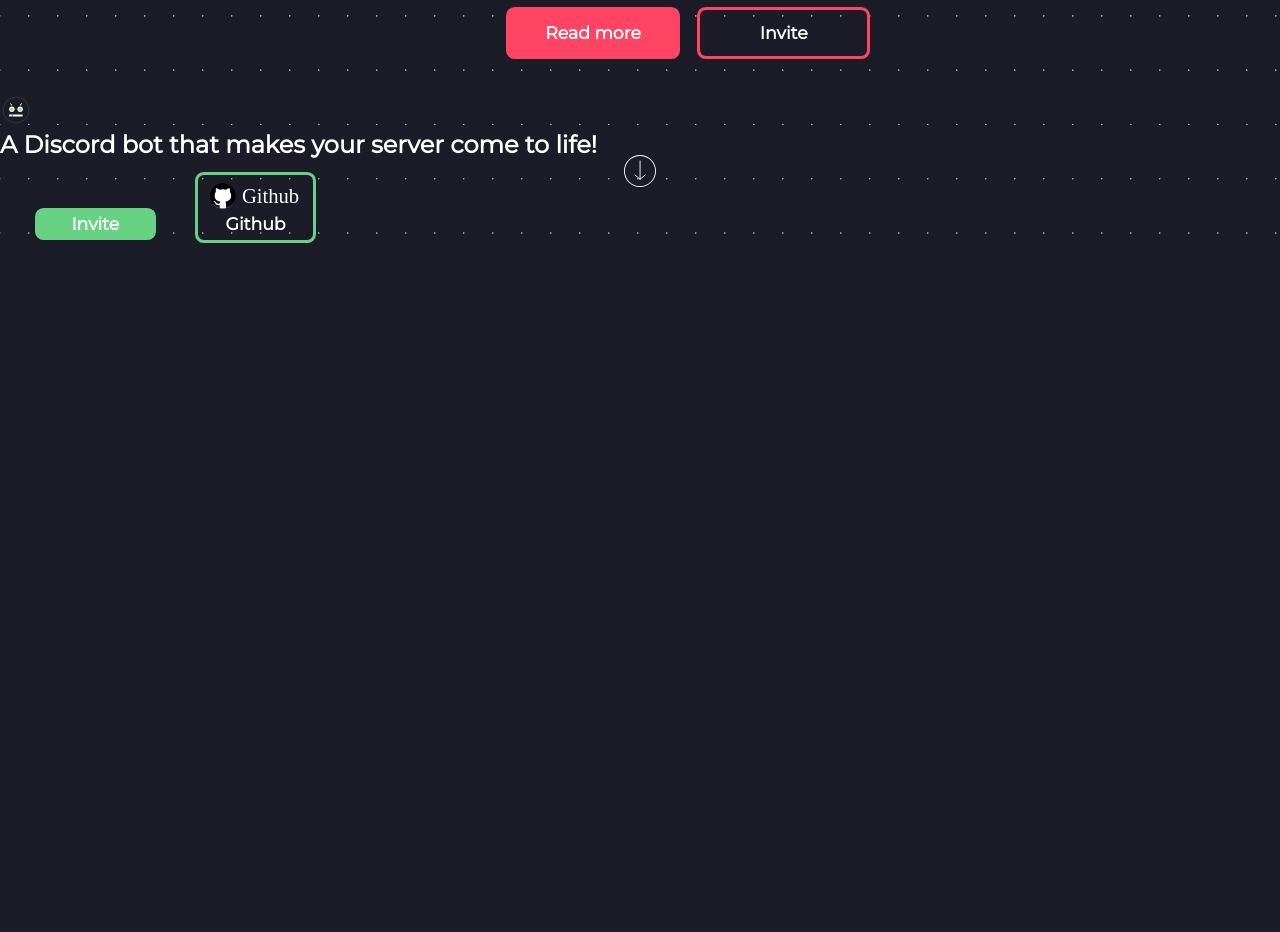
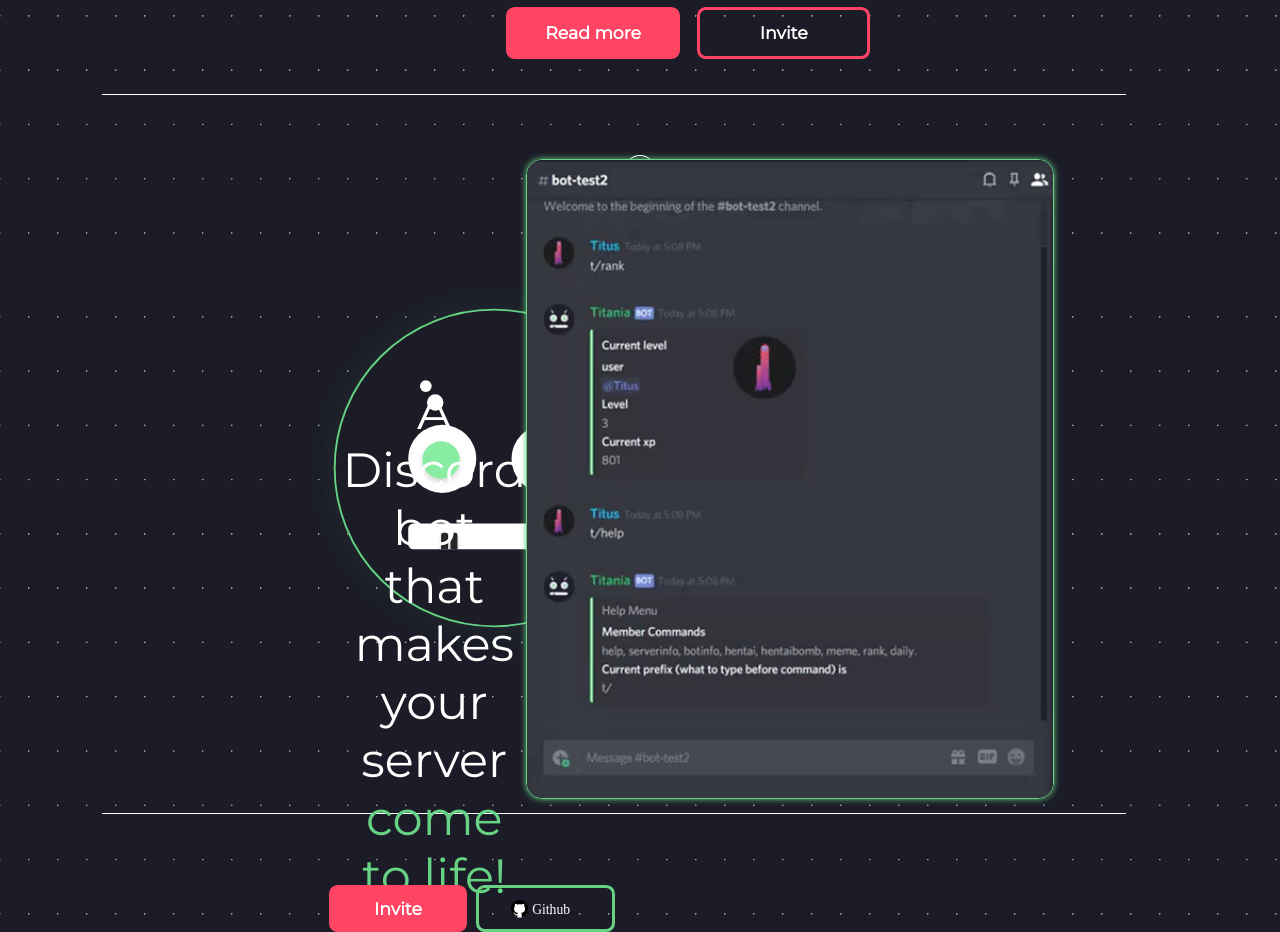
Before and after one commit to TheBlackVoid/Titania, a website built with Parcel: page src/index.html in a window 1280 px wide. Shown: the part 820-1752 px from the top of the page. Before the commit the page ends 1087 px from the top, so only its background shows below. Built offline with nearby package versions, Linux system fonts and the light colour scheme.

Commit message:
added about section and ended main

```diff
--- a/src/index.html
+++ b/src/index.html
@@ -53,19 +53,26 @@
 
 <section id="about">
 
-        <div>
-            <img src="./image/nav/logo-bg.svg" alt="logo with bg">
-           <h1>A Discord bot that makes <span>your server come to life!</span></h1>
+    <div class="section-container">
+        <div id="section-content">
+            <img id="about-logo" src="./image/nav/logo-bg.svg" alt="logo with bg">
+           <h1>A Discord bot that makes your server <span>come to life!</span></h1>
 
 
+
+           <img id="gif-use" src="image/b5f2308b964b999b5696690fc19f18d6.gif" alt="gif">
+        </div>
+
+        <div id="section-btn-container">
         <button class="btn full">
             <a href="#">Invite</a>
         </button>
 
         <button class="btn hollow">
              <img src="./image/nav/git_logo.svg" alt="github logo">
-                Github
+
         </button>
+    </div>
     </div>
     </section>
 
--- a/src/scss/main.scss
+++ b/src/scss/main.scss
@@ -54,6 +54,9 @@
     width: 7em;
     font-size: 1.0833333333333335em;
     margin-top: 1%;
+    transition: 0.7s;
+    cursor: pointer;
+
     img{
         width: 6em;
         margin-top: 4%;
@@ -77,6 +80,15 @@
         margin-left: 1em;
         width: 8em;
     }
+
+    .hollow:hover{
+        border: solid  color(main-red);
+    }
+
+    .full:hover{
+        background: color(main-red);
+    }
+
 
   #logo-header{
         width: 7em;
@@ -120,12 +132,22 @@
         justify-content: flex-end;
     }
 
+
     .full{
         background: color(main-red);
+        font-weight: medium;
+    }
+
+    .full:hover{
+        background: color(main-green);
     }
 
     .hollow{
         border-color: color(main-red);
+    }
+
+    .hollow:hover{
+        border-color: color(main-green);
     }
 
     span{
@@ -164,3 +186,87 @@
 
 
 }
+
+#about{
+    width: 100vw;
+    height: 100vh;
+
+
+   .section-container{
+        width: 80%;
+        height: 90vh;
+        border-style: solid;
+        border-color: #fff;
+        border-width: 0.1em;
+        border-left: 0;
+        border-right: 0;
+       margin-left: 8%;
+        padding: 0 12em;
+    }
+
+    .full{
+        background: color(main-red);
+     }
+
+    .full:hover{
+        background: color(main-green);
+    }
+
+    .hollow:hover{
+        border-color: color(main-red);
+    }
+    #section-content{
+        display: flex;
+        justify-content: space-between;
+    }
+
+    #about-logo{
+        width: 25em;
+        margin-top: -10%;
+    }
+
+    #gif-use{
+        margin-top: 10%;
+         height: 40em;
+         width: auto;
+        border-radius: 1em;
+        border-style: solid;
+        border-color: color(main-green);
+        border-width: 0.5px;
+        box-shadow: 0 0 0.4em color(main-green);
+    }
+
+    h1{
+        font-size: 3em;
+        font-weight: normal;
+        width: 50%;
+        text-align: center;
+        justify-content: start;
+        margin-top: 45%;
+        margin-left: -55%;
+    }
+
+    #section-btn-container{
+        margin-top: -4%;
+        display: flex;
+        justify-content:start;
+        margin-left: 4%;
+
+
+        .btn{
+            width: 8em;
+            height: 2.7em;
+            margin-left: 0.5em;
+
+            img{
+                width: 4em;
+            }
+        }
+
+
+    }
+
+    span{
+        color: color(main-green);
+    }
+}
```
Also changed, not shown: dist/b5f2308b964b999b5696690fc19f18d6.55b2bee3.gif (added), dist/index.html, 4 other files. Lines whose indentation alone changed are shown as unchanged.
